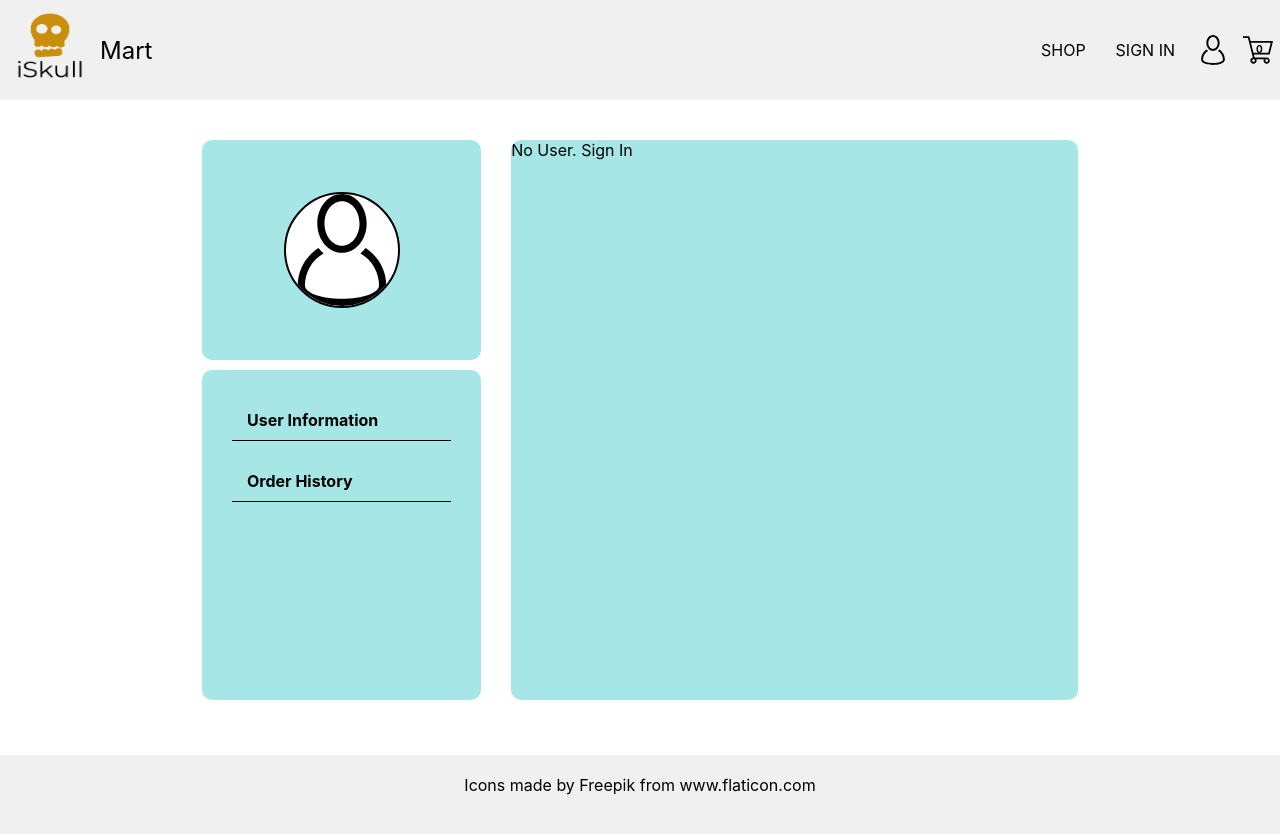
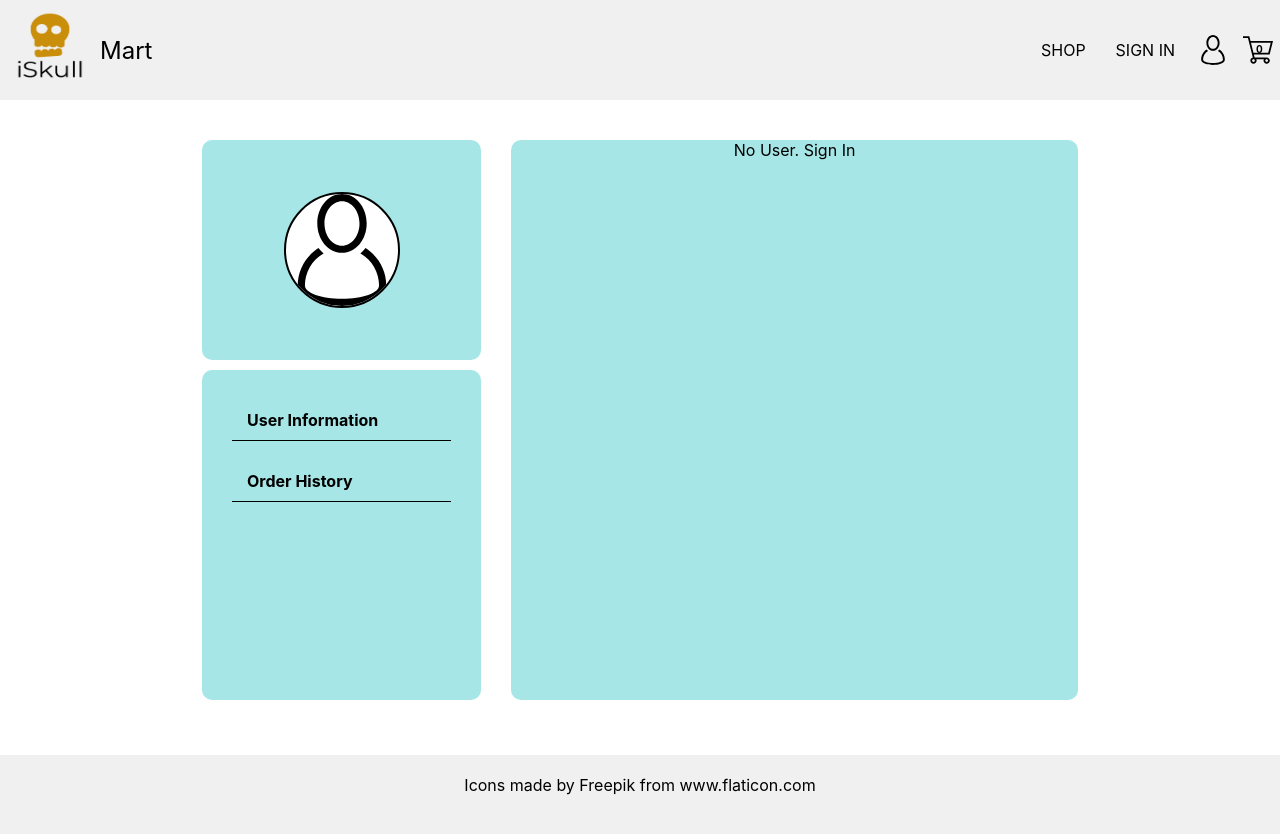
Before and after one commit to Ishaan97/e-commerce-website, a React (Create React App) app: page /user-profile in a window 1280 px wide. Shown: the top 834 px of the page. Built offline with nearby package versions, Linux system fonts and the light colour scheme; no server answers.

Commit message:
center align the No user mssg in USER PROFILE CONTENT"

```diff
--- a/src/components/user-profile-content/user-profile-content.component.jsx
+++ b/src/components/user-profile-content/user-profile-content.component.jsx
@@ -31,7 +31,9 @@ class UserProfileContent extends React.Component{
         return(
             <div className="user-profile-content-container">
                 {
-                    !currentUser ? "No User. Sign In "
+                    !currentUser ? (<div className="no-user-mssg">
+                        <div>No User. Sign In</div>
+                        </div>)
                     : showUserInformation ? this.renderUserInformation()
                     : showOrderHistory ? this.renderOrderHistory()
                     : "Nope"
--- a/src/components/user-profile-content/user-profile-content.styles.css
+++ b/src/components/user-profile-content/user-profile-content.styles.css
@@ -3,5 +3,10 @@
     height: 100%;
     background: #a6e6e6;
     border-radius: 10px;
-    overflow-y: scroll;
+    overflow-y: auto;
 }
+
+.no-user-mssg{
+    display: flex;
+    justify-content: center;
+}
```
